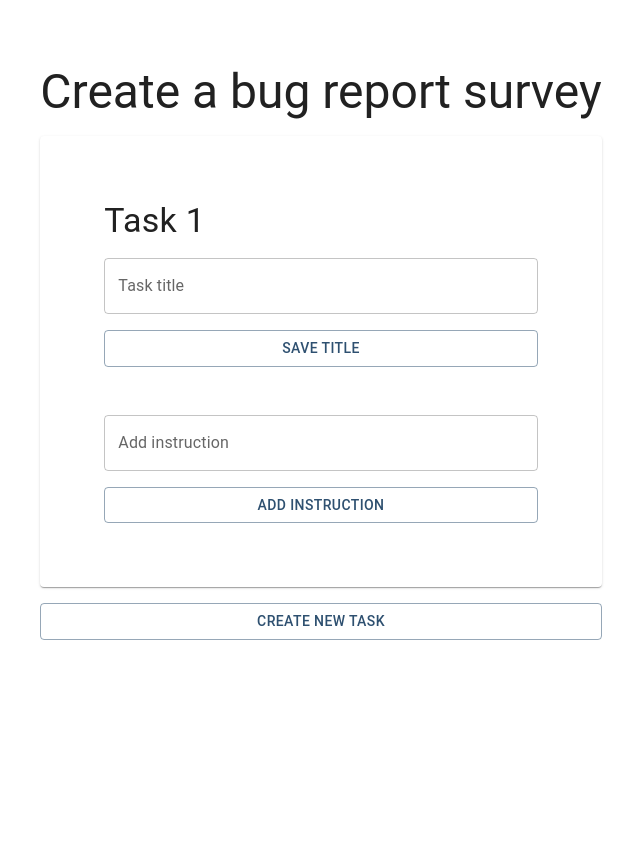
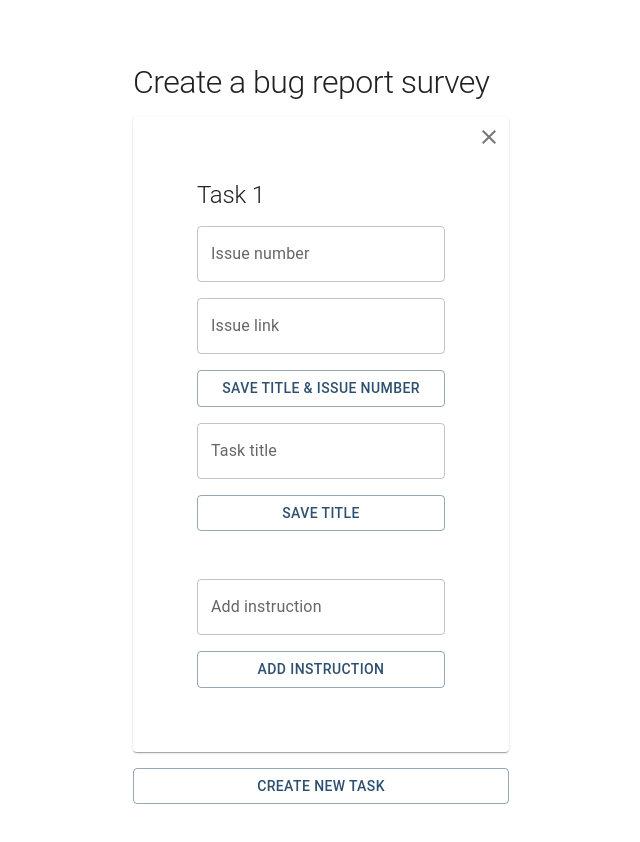
Before and after one commit to JerryUusis/manual_testing_form, a React (Vite) app: page /new in a window 1280 px wide. Shown: the top 842 px of the page, without its empty margins (319-959 px from the left). Before the commit the page ends 800 px from the top, so only its background shows below. Built offline with nearby package versions, Linux system fonts and the light colour scheme.

Commit message:
Add remove button and logic for TaskBlocks. Add IssueNumberInputs.

```diff
--- /dev/null
+++ b/src/components/IssueNumberInputs.tsx
@@ -0,0 +1,75 @@
+import { useState } from "react";
+import Box from "@mui/material/Box";
+import TextInput from "./TextInput";
+import Button from "@mui/material/Button";
+import Link from "@mui/material/Link";
+import IconButton from "@mui/material/IconButton";
+import EditIcon from "@mui/icons-material/Edit";
+import { toggleState } from "../utils/library";
+
+const IssueNumberInputs = () => {
+  const [isIssueStored, setIsIssueStored] = useState(false);
+  const [issueNumberInput, setIssueNumberInput] = useState("");
+  const [issueLinkInput, setIssueLinkInput] = useState("");
+
+  const parseToHyperLink = (
+    issueNumber: string,
+    issueLink: string,
+    toggleEdit: () => void
+  ) => {
+    return (
+      <>
+        <Link href={issueLink} target="_blank">
+          #{issueNumber}
+        </Link>
+        <IconButton onClick={toggleEdit}>
+          <EditIcon />
+        </IconButton>
+      </>
+    );
+  };
+
+  return (
+    <>
+      {!isIssueStored ? (
+        <>
+          <TextInput
+            label="Issue number"
+            type="text"
+            dataTestId="issueNumberInput"
+            value={issueNumberInput}
+            setExternalState={setIssueNumberInput}
+          />
+          <TextInput
+            label="Issue link"
+            dataTestId="issueLink"
+            type="text"
+            value={issueLinkInput}
+            setExternalState={setIssueLinkInput}
+          />
+          <Button
+            onClick={() => {
+              toggleState(setIsIssueStored);
+            }}
+          >
+            Save title & issue number
+          </Button>
+        </>
+      ) : (
+        <Box
+          sx={{
+            display: "flex",
+            alignItems: "center",
+            justifyContent: "flex-start",
+          }}
+        >
+          {parseToHyperLink(issueNumberInput, issueLinkInput, () => {
+            toggleState(setIsIssueStored);
+          })}
+        </Box>
+      )}
+    </>
+  );
+};
+
+export default IssueNumberInputs;
--- a/src/components/TaskBlock.tsx
+++ b/src/components/TaskBlock.tsx
@@ -8,12 +8,16 @@ import List from "@mui/material/List";
 import IconButton from "@mui/material/IconButton";
 import EditIcon from "@mui/icons-material/Edit";
 import InstructionListItem from "./InstructionListItem";
+import IssueNumberInputs from "./IssueNumberInputs";
+import CloseIcon from "@mui/icons-material/Close";
 
-interface TaskBlockProps {
+export interface TaskBlockProps {
   taskNumber: number;
+  handleRemoveTaskBlock: (id: string) => void;
+  id: string;
 }
 
-const TaskBlock = ({ taskNumber }: TaskBlockProps) => {
+const TaskBlock = ({ taskNumber, handleRemoveTaskBlock }: TaskBlockProps) => {
   const [instruction, setInstruction] = useState<string[]>([]);
   const [listInput, setListInput] = useState<string>("");
   const [taskTitle, setTaskTitle] = useState<string>("");
@@ -42,11 +46,16 @@ const TaskBlock = ({ taskNumber }: TaskBlockProps) => {
         flexDirection: "column",
         gap: "1rem",
         padding: "4rem",
+        position: "relative",
       }}
       elevation={1}
       component={Paper}
     >
-      <Typography variant="h4">Task {taskNumber}</Typography>
+      <IconButton sx={{ position: "absolute", top: "0", right: "0" }} onClick={() => handleRemoveTaskBlock(taskNumber)}>
+        <CloseIcon />
+      </IconButton>
+      <Typography variant="h2">Task {taskNumber}</Typography>
+      <IssueNumberInputs />
       {isTitleStored ? (
         <Box
           sx={{
@@ -55,7 +64,7 @@ const TaskBlock = ({ taskNumber }: TaskBlockProps) => {
             alignItems: "center",
           }}
         >
-          <Typography variant="h5">{taskTitle}</Typography>
+          <Typography variant="h2">{taskTitle}</Typography>
           <IconButton onClick={toggleIsTitleStored}>
             <EditIcon />
           </IconButton>
--- a/src/routes/CreateBugReportSurvey.tsx
+++ b/src/routes/CreateBugReportSurvey.tsx
@@ -2,14 +2,30 @@ import Box from "@mui/material/Box";
 import Button from "@mui/material/Button";
 import Typography from "@mui/material/Typography";
 import TaskBlock from "../components/TaskBlock";
+import { TaskBlockArrayObject } from "../utils/types";
 import { useState } from "react";
 
 const CreateBugReportSurvey = () => {
-  const [taskBlocks, setTaskBlocks] = useState<string[]>(["task"]);
+  const [taskBlocks, setTaskBlocks] = useState<TaskBlockArrayObject[]>([
+    {
+      taskNumber: 1,
+      id: crypto.randomUUID(),
+    },
+  ]);
 
   const handleCreateNewBlock = () => {
-    const newItem = "task";
+    const newItem: TaskBlockArrayObject = {
+      taskNumber: taskBlocks.length + 1,
+      id: crypto.randomUUID(),
+    };
     setTaskBlocks((previousState) => [...previousState, newItem]);
+  };
+
+  const handleRemoveBlock = (id: string) => {
+    const filteredTaskBlocks = taskBlocks.filter(
+      (taskBlock) => taskBlock.id !== id
+    );
+    setTaskBlocks(filteredTaskBlocks);
   };
 
   return (
@@ -24,12 +40,22 @@ const CreateBugReportSurvey = () => {
       }}
     >
       <Box sx={{ display: "flex", flexDirection: "column", gap: "1rem" }}>
-        <Typography variant="h3">Create a bug report survey</Typography>
-        <Box sx={{ display: "flex", flexDirection: "column", gap: "2rem" }}>
+        <Typography variant="h1">Create a bug report survey</Typography>
+        <Box
+          sx={{
+            display: "flex",
+            flexDirection: "column",
+            gap: "2rem",
+          }}
+        >
           {taskBlocks.map((taskBlock, index) => (
             <TaskBlock
               taskNumber={index + 1}
-              key={`${taskBlock}_${index.toString()}`}
+              key={taskBlock.id}
+              id={taskBlock.id}
+              handleRemoveTaskBlock={() => {
+                handleRemoveBlock(taskBlock.id);
+              }}
             />
           ))}
         </Box>
--- /dev/null
+++ b/src/utils/library.ts
@@ -0,0 +1,5 @@
+import { SetStateAction } from "react";
+
+export const toggleState = (setState: React.Dispatch<SetStateAction<boolean>>) => {
+  setState((previousState) => !previousState);
+};
--- a/src/utils/theme.ts
+++ b/src/utils/theme.ts
@@ -5,6 +5,17 @@ export const theme = createTheme({
     primary: {
       main: "#2e5070",
     },
+  },
+  typography: {
+    h1: {
+      fontSize:"2rem"
+    },
+    h2: {
+      fontSize:"1.5rem"
+    },
+    h3: {
+      fontSize:"1rem",
+    }
   },
   components: {
     MuiButton: {
--- a/src/utils/types.d.ts
+++ b/src/utils/types.d.ts
@@ -1 +1,6 @@
 export type TextInputTypes = "text" | "password";
+
+export interface TaskBlockArrayObject {
+    taskNumber: number;
+    id: string;
+  }
```
